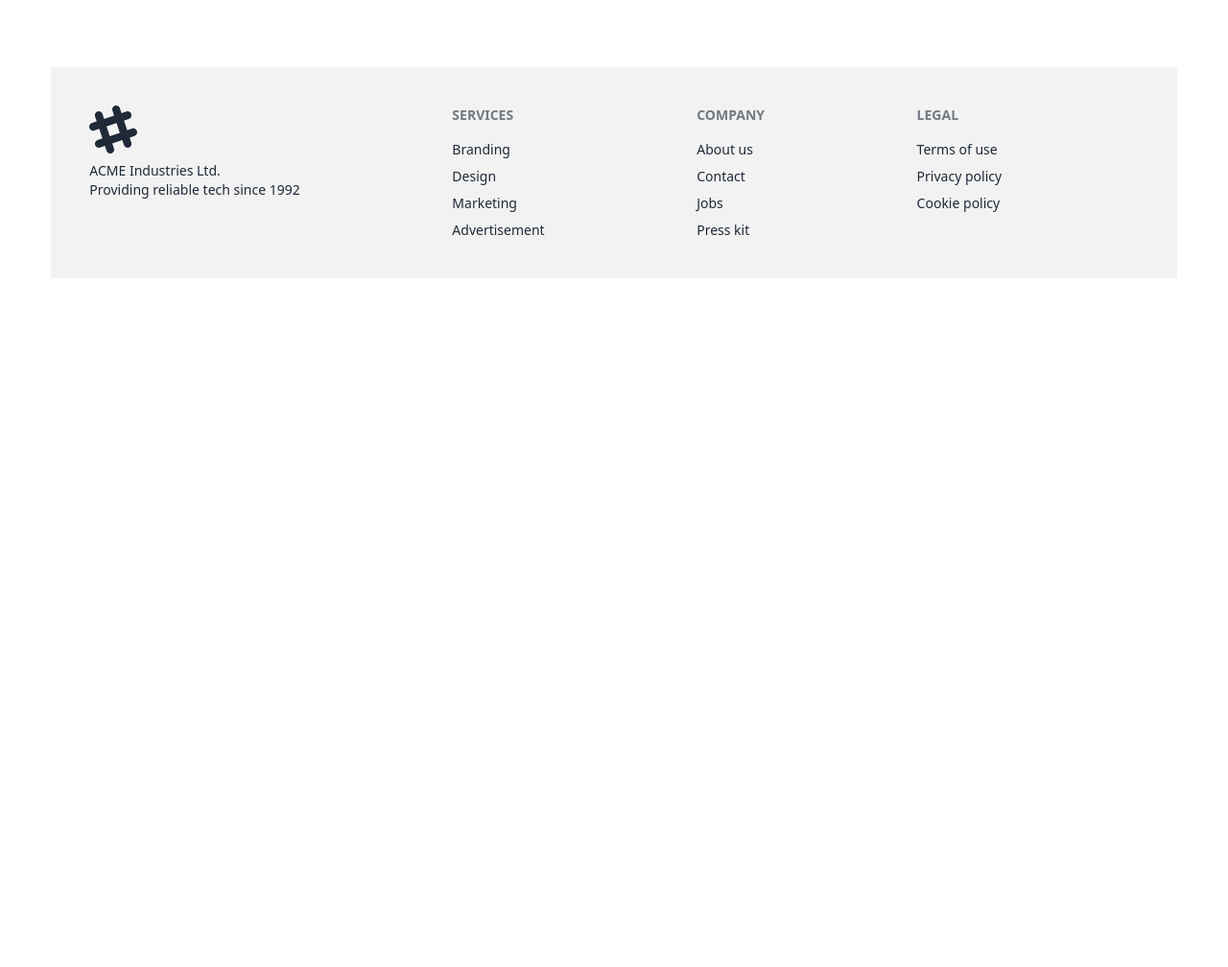
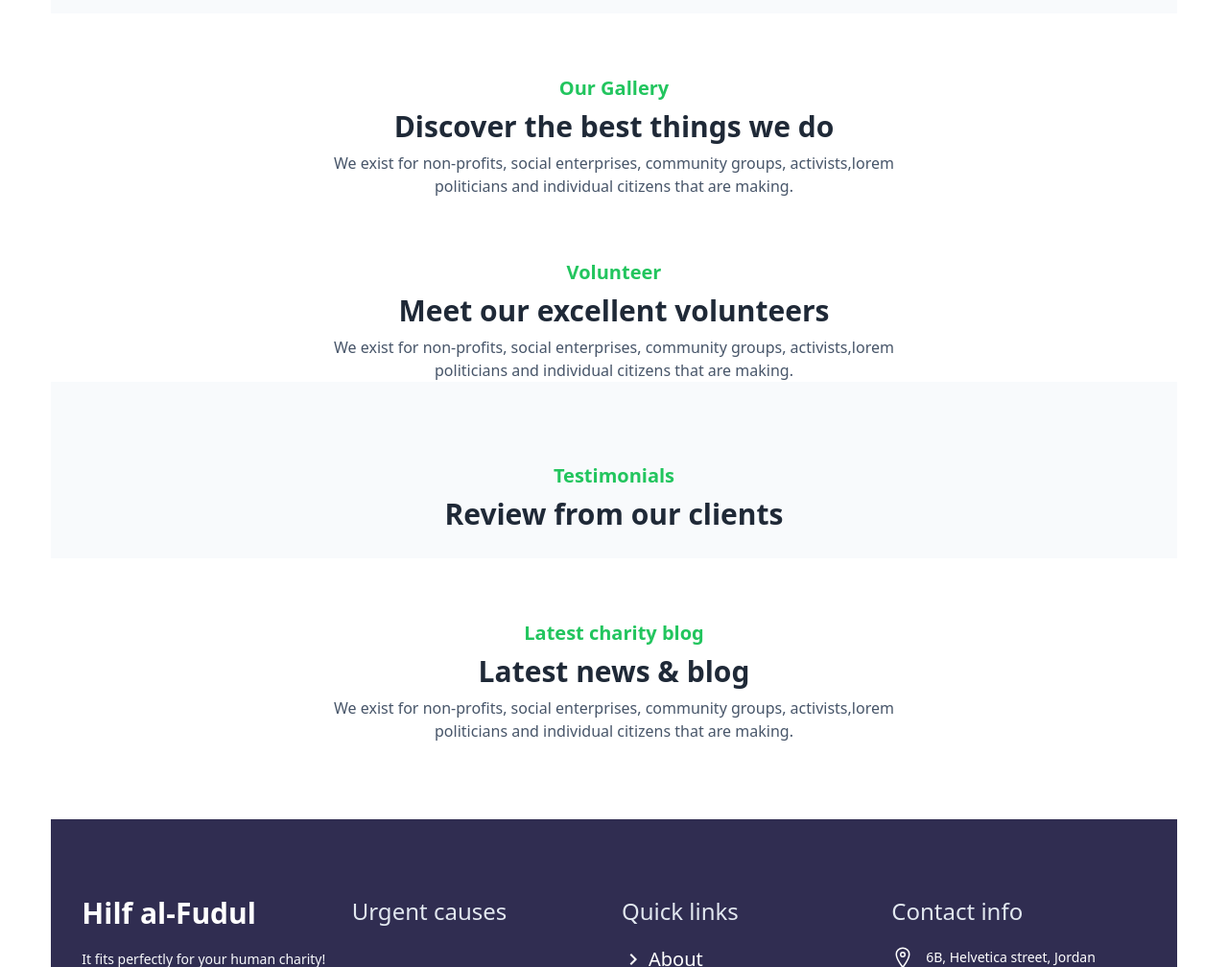
Before and after one commit to naymHdev/Hilful-Fujul-Client, a React (Vite) app: page / in a window 1280 px wide. Shown: the part 3720-4728 px from the top of the page at 96% size. Before the commit the page ends 4010 px from the top, so only its background shows below. Built offline with nearby package versions, Linux system fonts and the light colour scheme.

Commit message:
created and modified footer section

```diff
--- a/src/Home/CoreFeatures/CoreFeatures.jsx
+++ b/src/Home/CoreFeatures/CoreFeatures.jsx
@@ -2,18 +2,19 @@ import { HiOutlineHomeModern } from "react-icons/hi2";
 import { CiMedicalCase } from "react-icons/ci";
 import { GiFoodTruck } from "react-icons/gi";
 import { PiStudent } from "react-icons/pi";
+import SectionDetails from "../../Hooks/SectionDetails";
 
 const CoreFeatures = () => {
   return (
     <>
-      <div className=" text-center space-y-2 mt-16">
-        <h4 className=" text-green-500 font-medium text-xl">Core features</h4>
-        <h2 className=" text-3xl font-bold">Our goals and missions</h2>
-        <p>
-          We exist for non-profits, social enterprises, community groups,
-          activists,lorem <br /> politicians and individual citizens that are
-          making.
-        </p>
+      <div>
+        <SectionDetails
+          sectionName="Core features"
+          sectionTitle="Our goals and missions"
+          sectionDetails="We exist for non-profits, social enterprises, community groups,
+      activists,lorem politicians and individual citizens that are
+      making."
+        />
       </div>
       <div className=" grid grid-cols-2 md:grid-cols-4 gap-10 mt-16">
         <div className=" hover:-translate-y-12 px-3 py-8 border-green-400 border-2 border-dotted rounded-3xl text-center space-y-2">
--- a/src/Home/Home.jsx
+++ b/src/Home/Home.jsx
@@ -3,6 +3,10 @@ import Banner from "./Banner/Banner";
 import Calculations from "./Calculations/Calculations";
 import CoreFeatures from "./CoreFeatures/CoreFeatures";
 import Join from "./Join/Join";
+import LatestNews from "./LatestNews/LatestNews";
+import OurGallery from "./OurGallery/OurGallery";
+import Testimonials from "./Testimonials/Testimonials";
+import Volunteer from "./Volunteer/Volunteer";
 import Work from "./Work/Work";
 
 const Home = () => {
@@ -14,6 +18,10 @@ const Home = () => {
       <CoreFeatures />
       <Calculations />
       <Work />
+      <OurGallery />
+      <Volunteer />
+      <Testimonials />
+      <LatestNews />
     </div>
   );
 };
--- /dev/null
+++ b/src/Home/LatestNews/LatestNews.jsx
@@ -0,0 +1,17 @@
+import SectionDetails from "../../Hooks/SectionDetails";
+
+const LatestNews = () => {
+  return (
+    <>
+      <section>
+        <SectionDetails
+          sectionTitle="Latest news & blog"
+          sectionName="Latest charity blog"
+          sectionDetails="We exist for non-profits, social enterprises, community groups, activists,lorem politicians and individual citizens that are making."
+        />
+      </section>
+    </>
+  );
+};
+
+export default LatestNews;
--- /dev/null
+++ b/src/Home/OurGallery/OurGallery.jsx
@@ -0,0 +1,18 @@
+import SectionDetails from "../../Hooks/SectionDetails";
+
+const OurGallery = () => {
+  return (
+    <>
+      <section className="">
+        <SectionDetails
+          sectionName="Our Gallery"
+          sectionTitle="Discover the best things we do"
+          sectionDetails=" We exist for non-profits, social enterprises, community groups,
+        activists,lorem politicians and individual citizens that are making."
+        />
+      </section>
+    </>
+  );
+};
+
+export default OurGallery;
--- /dev/null
+++ b/src/Home/Testimonials/Testimonials.jsx
@@ -0,0 +1,18 @@
+import SectionDetails from "../../Hooks/SectionDetails";
+
+const Testimonials = () => {
+  return (
+    <>
+      <section className=" bg-slate-50 p-5">
+        <div>
+          <SectionDetails
+            sectionName="Testimonials"
+            sectionTitle="Review from our clients"
+          />
+        </div>
+      </section>
+    </>
+  );
+};
+
+export default Testimonials;
--- /dev/null
+++ b/src/Home/Volunteer/Volunteer.jsx
@@ -0,0 +1,17 @@
+import SectionDetails from "../../Hooks/SectionDetails";
+
+const Volunteer = () => {
+  return (
+    <>
+      <section className=" mt-16">
+        <SectionDetails
+          sectionName="Volunteer"
+          sectionTitle="Meet our excellent volunteers"
+          sectionDetails="We exist for non-profits, social enterprises, community groups, activists,lorem politicians and individual citizens that are making.          "
+        />
+      </section>
+    </>
+  );
+};
+
+export default Volunteer;
--- a/src/Home/Work/Work.jsx
+++ b/src/Home/Work/Work.jsx
@@ -1,7 +1,7 @@
 const Work = () => {
   return (
     <>
-      <section className="grid grid-cols-1 md:flex p-2 mt-16">
+      <section className="grid grid-cols-1 md:flex p-5 mt-16 bg-slate-50">
         <div className=" flex-1">
           <div>
             <h5 className=" text-xl font-medium text-green-500">How we work</h5>
--- /dev/null
+++ b/src/Hooks/SectionDetails.jsx
@@ -0,0 +1,20 @@
+/* eslint-disable react/prop-types */
+const SectionDetails = ({sectionName, sectionTitle, sectionDetails}) => {
+  return (
+    <>
+      <section className=" mt-16">
+        <div className=" text-center space-y-2 w-6/12 mx-auto">
+          <h4 className=" text-xl font-bold text-green-500">{sectionName}</h4>
+          <h2 className=" text-3xl font-bold">
+            {sectionTitle}
+          </h2>
+          <p className=" text-slate-600">
+            {sectionDetails}
+          </p>
+        </div>
+      </section>
+    </>
+  );
+};
+
+export default SectionDetails;
--- a/src/Shared/Footer/Footer.jsx
+++ b/src/Shared/Footer/Footer.jsx
@@ -1,46 +1,121 @@
+import { MdKeyboardArrowRight } from "react-icons/md";
+import { Link } from "react-router-dom";
+import { IoLocationOutline } from "react-icons/io5";
+import { IoIosCall } from "react-icons/io";
+import { FaFacebookF, FaYoutube, FaTwitter, FaInstagram } from "react-icons/fa";
+
 const Footer = () => {
   return (
-    <div>
-      <footer className="footer p-10 bg-base-200 text-base-content">
-        <aside>
-          <svg
-            width="50"
-            height="50"
-            viewBox="0 0 24 24"
-            xmlns="http://www.w3.org/2000/svg"
-            fillRule="evenodd"
-            clipRule="evenodd"
-            className="fill-current"
+    <div className="bg-[#302D51]">
+      <footer className="footer rounded-sm px-8 py-20 grid grid-cols-2 md:grid-cols-4">
+        <div>
+          <div>
+            <Link to="/">
+              <h3 className=" text-3xl font-bold text-white">Hilf al-Fudul</h3>
+            </Link>
+          </div>
+          <p className=" text-sm mt-3 text-slate-50">
+            It fits perfectly for your human charity! It evokes nobility,
+            collective action, and standing up for the weak, all valuable traits
+            for a charitable organization.
+          </p>
+          <div className=" flex items-center justify-center gap-3 mt-5">
+            <div className=" border rounded-full p-1">
+              <a
+                target="_blank"
+                rel="noreferrer"
+                href="https://www.facebook.com/96zoy?mibextid=ZbWKwL"
+              >
+                <FaFacebookF className=" text-sky-500 text-2xl" />
+              </a>
+            </div>
+            <div className=" border rounded-full p-1">
+              <FaYoutube className=" text-red-500 text-2xl" />
+            </div>
+            <div className=" border rounded-full p-1">
+              <FaTwitter className=" text-sky-600 text-2xl" />
+            </div>
+            <div className=" border rounded-full p-1">
+              <FaInstagram className=" text-orange-500 text-2xl" />
+            </div>
+          </div>
+        </div>
+        {/* Urgent causes */}
+        <div className="text-white hover:text-green-400">
+          <header className=" text-slate-200 text-2xl font-medium">
+            Urgent causes
+          </header>
+        </div>
+        {/* Quick links */}
+        <div className="text-white">
+          <header className=" text-slate-200 text-2xl font-medium">
+            Quick links
+          </header>
+          <section>
+            <Link to="/about">
+              <div className="mt-3 flex hover:text-green-400 items-center gap-1 text-xl font-medium">
+                <MdKeyboardArrowRight className=" text-2xl" /> About
+              </div>
+            </Link>
+            <div className=" border-b-2 mt-3 mb-2 border-slate-400"></div>
+            <Link to="/blogs">
+              <div className=" flex hover:text-green-400 items-center gap-1 text-xl font-medium">
+                <MdKeyboardArrowRight className=" text-2xl" /> Blogs
+              </div>
+            </Link>
+            <div className=" border-b-2 mt-3 mb-2 border-slate-400"></div>
+            <Link to="/events">
+              <div className=" flex hover:text-green-400 items-center gap-1 text-xl font-medium">
+                <MdKeyboardArrowRight className=" text-2xl" /> Events
+              </div>
+            </Link>
+            <div className=" border-b-2 mt-3 mb-2 border-slate-400"></div>
+            <Link to="/donations">
+              <div className="flex hover:text-green-400 items-center gap-1 text-xl font-medium">
+                <MdKeyboardArrowRight className=" text-2xl" /> Donation
+              </div>
+            </Link>
+          </section>
+        </div>
+        {/* Contact info */}
+        <div className="text-white">
+          <header className=" text-slate-200 text-2xl font-medium">
+            Contact info
+          </header>
+          <section>
+            <div className=" mt-3 flex gap-3 hover:text-green-400 items-center font-medium">
+              <IoLocationOutline className=" text-2xl" /> 6B, Helvetica street,
+              Jordan
+            </div>
+            <div className=" mt-3 flex gap-3 hover:text-green-400 items-center font-medium">
+              <IoIosCall className=" text-2xl" /> +123-456-789
+            </div>
+            <div className=" border-b-2 border-slate-400 mt-6 mb-6"></div>
+
+            <div className=" mt-3 flex gap-3 hover:text-green-400 items-center font-medium">
+              <IoLocationOutline className=" text-2xl" /> 6B, Helvetica street,
+              Jordan
+            </div>
+            <div className=" mt-3 flex gap-3 hover:text-green-400 items-center font-medium">
+              <IoIosCall className=" text-2xl" /> +123-456-789
+            </div>
+          </section>
+        </div>
+      </footer>
+      <div className="divider divider-accent w-11/12 mx-auto"></div>
+      <section>
+        <div className=" flex gap-2 text-center justify-center text-white pb-5">
+          Copyright @2024 Hilf al-Fudul. Developed By
+          <a
+            className=" font-bold text-green-200 underline"
+            target="_blank"
+            rel="noreferrer"
+            href="https://naymhossen1b.netlify.app"
           >
-            <path d="M22.672 15.226l-2.432.811.841 2.515c.33 1.019-.209 2.127-1.23 2.456-1.15.325-2.148-.321-2.463-1.226l-.84-2.518-5.013 1.677.84 2.517c.391 1.203-.434 2.542-1.831 2.542-.88 0-1.601-.564-1.86-1.314l-.842-2.516-2.431.809c-1.135.328-2.145-.317-2.463-1.229-.329-1.018.211-2.127 1.231-2.456l2.432-.809-1.621-4.823-2.432.808c-1.355.384-2.558-.59-2.558-1.839 0-.817.509-1.582 1.327-1.846l2.433-.809-.842-2.515c-.33-1.02.211-2.129 1.232-2.458 1.02-.329 2.13.209 2.461 1.229l.842 2.515 5.011-1.677-.839-2.517c-.403-1.238.484-2.553 1.843-2.553.819 0 1.585.509 1.85 1.326l.841 2.517 2.431-.81c1.02-.33 2.131.211 2.461 1.229.332 1.018-.21 2.126-1.23 2.456l-2.433.809 1.622 4.823 2.433-.809c1.242-.401 2.557.484 2.557 1.838 0 .819-.51 1.583-1.328 1.847m-8.992-6.428l-5.01 1.675 1.619 4.828 5.011-1.674-1.62-4.829z"></path>
-          </svg>
-          <p>
-            ACME Industries Ltd.
-            <br />
-            Providing reliable tech since 1992
-          </p>
-        </aside>
-        <nav>
-          <header className="footer-title">Services</header>
-          <a className="link link-hover">Branding</a>
-          <a className="link link-hover">Design</a>
-          <a className="link link-hover">Marketing</a>
-          <a className="link link-hover">Advertisement</a>
-        </nav>
-        <nav>
-          <header className="footer-title">Company</header>
-          <a className="link link-hover">About us</a>
-          <a className="link link-hover">Contact</a>
-          <a className="link link-hover">Jobs</a>
-          <a className="link link-hover">Press kit</a>
-        </nav>
-        <nav>
-          <header className="footer-title">Legal</header>
-          <a className="link link-hover">Terms of use</a>
-          <a className="link link-hover">Privacy policy</a>
-          <a className="link link-hover">Cookie policy</a>
-        </nav>
-      </footer>
+            @Naym Hossen
+          </a>
+        </div>
+      </section>
     </div>
   );
 };
```
